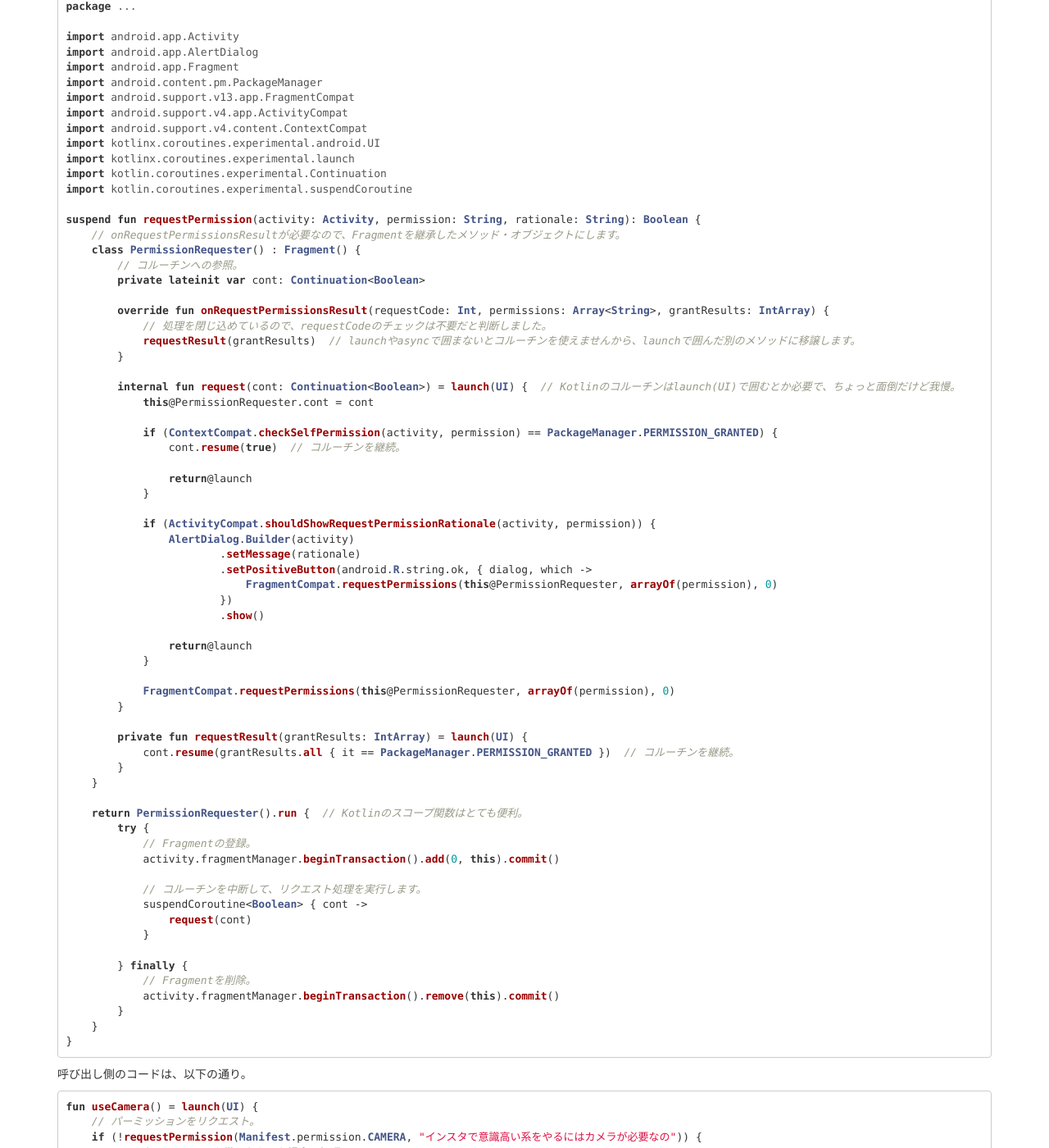
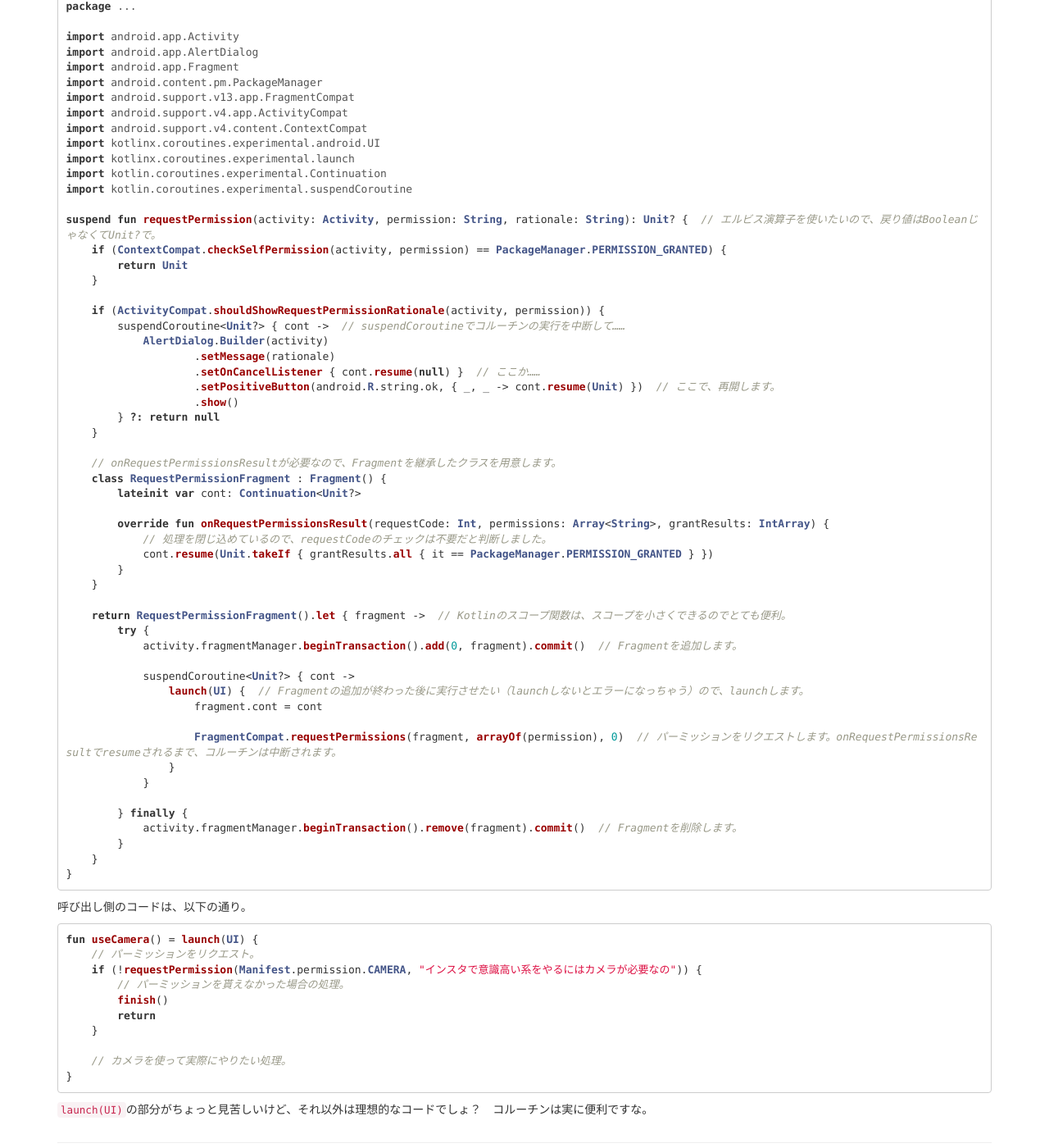
Before and after one commit to tail-island/tail-island.github.io, a Jekyll site: the page built from _posts/2017-06-19-android-permission.md, in a window 1280 px wide and 1400 px high, scrolled down 2185 px. Shown: the whole window at 82% size. Built offline with Jekyll 4.4.1, drawn with Linux system fonts in a browser that asks for light colours.

Commit message:
refactored.

```diff
--- a/_posts/2017-06-19-android-permission.md
+++ b/_posts/2017-06-19-android-permission.md
@@ -122,58 +122,45 @@ import kotlinx.coroutines.experimental.launch
 import kotlin.coroutines.experimental.Continuation
 import kotlin.coroutines.experimental.suspendCoroutine
 
-suspend fun requestPermission(activity: Activity, permission: String, rationale: String): Boolean {
-    // onRequestPermissionsResultが必要なので、Fragmentを継承したメソッド・オブジェクトにします。
-    class PermissionRequester() : Fragment() {
-        // コルーチンへの参照。
-        private lateinit var cont: Continuation<Boolean>
+suspend fun requestPermission(activity: Activity, permission: String, rationale: String): Unit? {  // エルビス演算子を使いたいので、戻り値はBooleanじゃなくてUnit?で。
+    if (ContextCompat.checkSelfPermission(activity, permission) == PackageManager.PERMISSION_GRANTED) {
+        return Unit
+    }
+
+    if (ActivityCompat.shouldShowRequestPermissionRationale(activity, permission)) {
+        suspendCoroutine<Unit?> { cont ->  // suspendCoroutineでコルーチンの実行を中断して……
+            AlertDialog.Builder(activity)
+                    .setMessage(rationale)
+                    .setOnCancelListener { cont.resume(null) }  // ここか……
+                    .setPositiveButton(android.R.string.ok, { _, _ -> cont.resume(Unit) })  // ここで、再開します。
+                    .show()
+        } ?: return null
+    }
+
+    // onRequestPermissionsResultが必要なので、Fragmentを継承したクラスを用意します。
+    class RequestPermissionFragment : Fragment() {
+        lateinit var cont: Continuation<Unit?>
 
         override fun onRequestPermissionsResult(requestCode: Int, permissions: Array<String>, grantResults: IntArray) {
             // 処理を閉じ込めているので、requestCodeのチェックは不要だと判断しました。
-            requestResult(grantResults)  // launchやasyncで囲まないとコルーチンを使えませんから、launchで囲んだ別のメソッドに移譲します。
-        }
-
-        internal fun request(cont: Continuation<Boolean>) = launch(UI) {  // Kotlinのコルーチンはlaunch(UI)で囲むとか必要で、ちょっと面倒だけど我慢。
-            this@PermissionRequester.cont = cont
-
-            if (ContextCompat.checkSelfPermission(activity, permission) == PackageManager.PERMISSION_GRANTED) {
-                cont.resume(true)  // コルーチンを継続。
-
-                return@launch
-            }
-
-            if (ActivityCompat.shouldShowRequestPermissionRationale(activity, permission)) {
-                AlertDialog.Builder(activity)
-                        .setMessage(rationale)
-                        .setPositiveButton(android.R.string.ok, { dialog, which ->
-                            FragmentCompat.requestPermissions(this@PermissionRequester, arrayOf(permission), 0)
-                        })
-                        .show()
-
-                return@launch
-            }
-
-            FragmentCompat.requestPermissions(this@PermissionRequester, arrayOf(permission), 0)
-        }
-
-        private fun requestResult(grantResults: IntArray) = launch(UI) {
-            cont.resume(grantResults.all { it == PackageManager.PERMISSION_GRANTED })  // コルーチンを継続。
+            cont.resume(Unit.takeIf { grantResults.all { it == PackageManager.PERMISSION_GRANTED } })
         }
     }
 
-    return PermissionRequester().run {  // Kotlinのスコープ関数はとても便利。
+    return RequestPermissionFragment().let { fragment ->  // Kotlinのスコープ関数は、スコープを小さくできるのでとても便利。
         try {
-            // Fragmentの登録。
-            activity.fragmentManager.beginTransaction().add(0, this).commit()
+            activity.fragmentManager.beginTransaction().add(0, fragment).commit()  // Fragmentを追加します。
 
-            // コルーチンを中断して、リクエスト処理を実行します。
-            suspendCoroutine<Boolean> { cont ->
-                request(cont)
+            suspendCoroutine<Unit?> { cont ->
+                launch(UI) {  // Fragmentの追加が終わった後に実行させたい（launchしないとエラーになっちゃう）ので、launchします。
+                    fragment.cont = cont
+
+                    FragmentCompat.requestPermissions(fragment, arrayOf(permission), 0)  // パーミッションをリクエストします。onRequestPermissionsResultでresumeされるまで、コルーチンは中断されます。
+                }
             }
 
         } finally {
-            // Fragmentを削除。
-            activity.fragmentManager.beginTransaction().remove(this).commit()
+            activity.fragmentManager.beginTransaction().remove(fragment).commit()  // Fragmentを削除します。
         }
     }
 }
```
